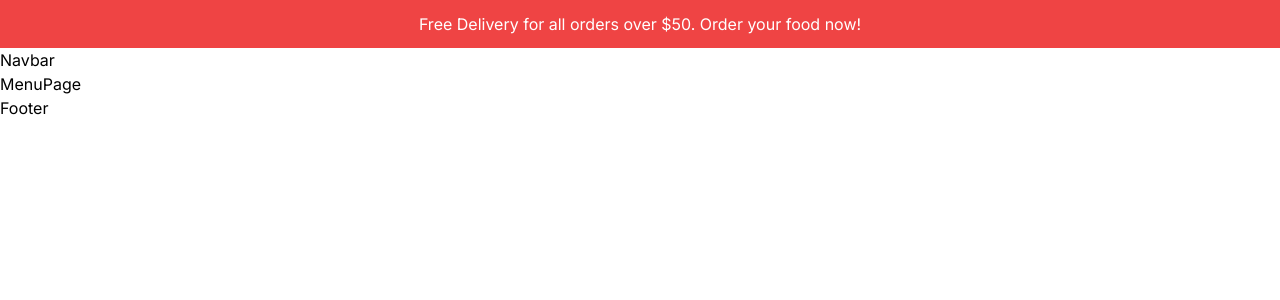
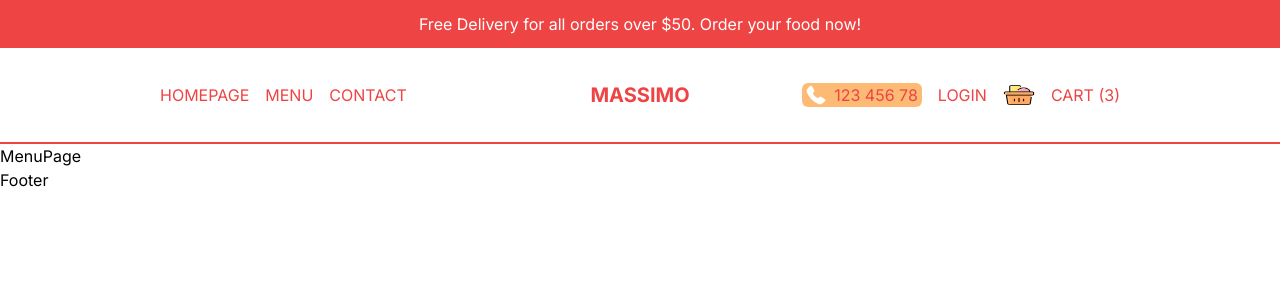
Before and after one commit to codeplan73/resturant-ui, a Next.js app: page /menu in a window 1280 px wide. Shown: the top 300 px of the page. Built offline with nearby package versions, Linux system fonts and the light colour scheme.

Commit message:
completed responsive navbar

```diff
--- /dev/null
+++ b/src/components/CartIcon.tsx
@@ -0,0 +1,16 @@
+import React from 'react'
+import Link from 'next/link'
+import Image from 'next/image'
+
+const CartIcon = () => {
+  return (
+    <Link href="/cart" className="flex items-center gap-4">
+      <div className="relative w-8 h-8 m:w-4 md:h-5">
+        <Image src="/cart.png" alt="cart" fill className="" />
+      </div>
+      <span>Cart (3)</span>
+    </Link>
+  )
+}
+
+export default CartIcon
--- a/src/components/Menu.tsx
+++ b/src/components/Menu.tsx
@@ -0,0 +1,59 @@
+'use client'
+
+import React from 'react'
+import Image from 'next/image'
+import Link from 'next/link'
+import { useState } from 'react'
+import CartIcon from './CartIcon'
+
+const links = [
+  { id: 1, title: 'Homepage', url: '/' },
+  { id: 2, title: 'Menu', url: '/menu' },
+  { id: 3, title: 'Working Hours', url: '/' },
+  { id: 4, title: 'Contact', url: '/contact' },
+]
+
+const Menu = () => {
+  const [open, setOpen] = useState(false)
+
+  const user = false
+  return (
+    <div>
+      {!open ? (
+        <Image
+          src="/open.png"
+          alt="Open"
+          width={20}
+          height={20}
+          onClick={() => setOpen(true)}
+        />
+      ) : (
+        <Image
+          src="/close.png"
+          alt="Open"
+          width={20}
+          height={20}
+          onClick={() => setOpen(false)}
+        />
+      )}
+
+      {open && (
+        <div className="bg-red-500 text-white absolute left-0 w-full top-24 h-[calc(100vh-5rem)] flex flex-col gap-8 items-center justify-center text-3xl z-10">
+          {links.map((link) => (
+            <Link key={link.id} href={link.url} onClick={() => setOpen(false)}>
+              {link.title}
+            </Link>
+          ))}
+          {!user ? (
+            <Link href="/login" onClick={() => setOpen(false)}>Login</Link>
+          ) : (
+            <Link href="/orders" onClick={() => setOpen(false)}>Orders</Link>
+          )}
+          <Link href="/orders" onClick={() => setOpen(false)}><CartIcon/></Link>
+        </div>
+      )}
+    </div>
+  )
+}
+
+export default Menu
--- a/src/components/Navbar.tsx
+++ b/src/components/Navbar.tsx
@@ -1,7 +1,42 @@
 import React from 'react'
+import Menu from './Menu'
+import Link from 'next/link'
+import CartIcon from './CartIcon'
+import Image from 'next/image'
 
 const Navbar = () => {
-  return <div>Navbar</div>
+  const user = false
+  return (
+    <div className="h-12 text-red-500 p-4 flex items-center justify-between border-b-2 border-b-red-500 uppercase md:h-24 lg:px-20 xl:px-40">
+      {/* LEFT LINKS */}
+      <div className="hidden md:flex gap-4 flex-1">
+        <Link href="/">Homepage</Link>
+        <Link href="/menu">Menu</Link>
+        <Link href="/">Contact</Link>
+      </div>
+      {/* LOGO */}
+      <div className="text-xl md:font-bold flex-1 md:text-center">
+        <Link href="/">Massimo</Link>
+      </div>
+      {/* MOBILE MENU */}
+      <div className="md:hidden">
+        <Menu />
+      </div>
+      {/* RIGHT LINKS */}
+      <div className="hidden md:flex gap-4 items-center justify-end flex-1">
+        <div className="md:absolute top-3 r-2 lg:static flex items-center gap-2 cursor-pointer bg-orange-300 px-1 rounded-md">
+          <Image src="/phone.png" alt="" width={20} height={20} />
+          <span>123 456 78</span>
+        </div>
+        {!user ? (
+          <Link href="/login">Login</Link>
+        ) : (
+          <Link href="/orders">Orders</Link>
+        )}
+        <CartIcon />
+      </div>
+    </div>
+  )
 }
 
 export default Navbar
```
